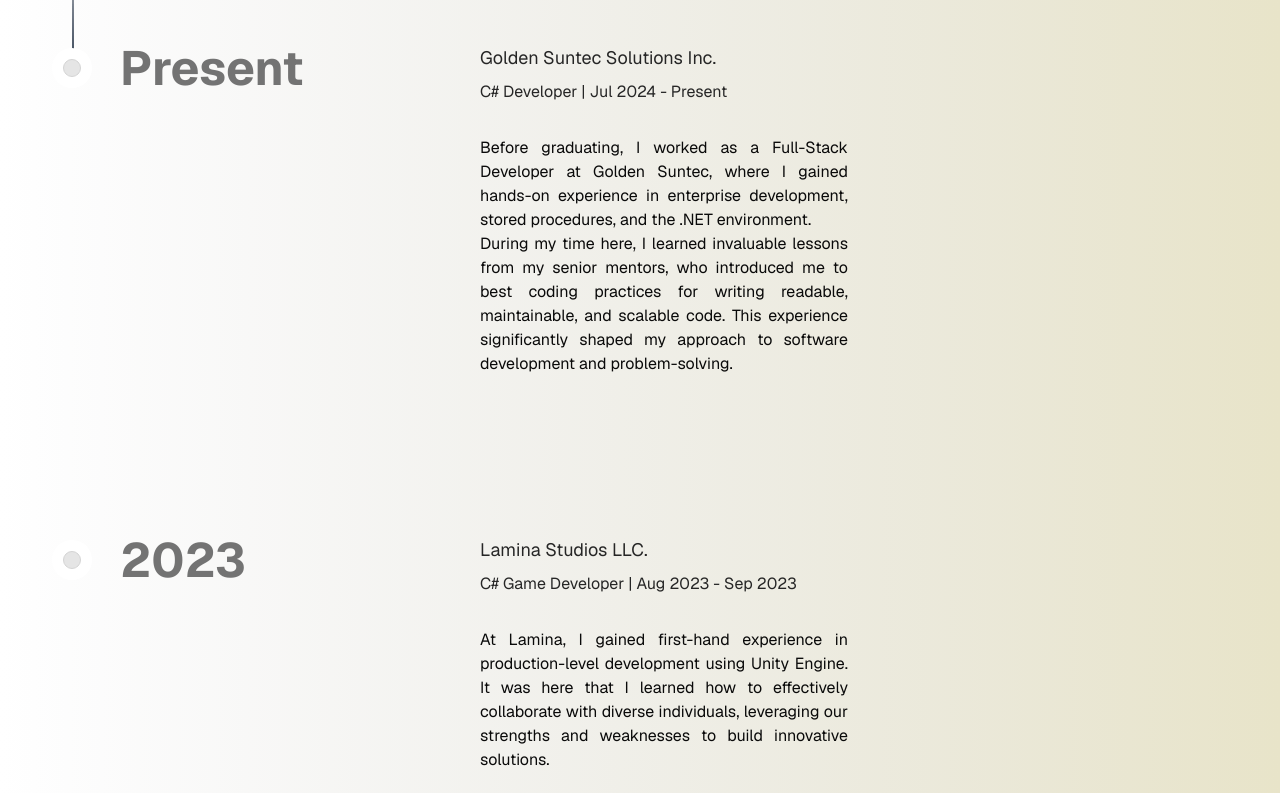
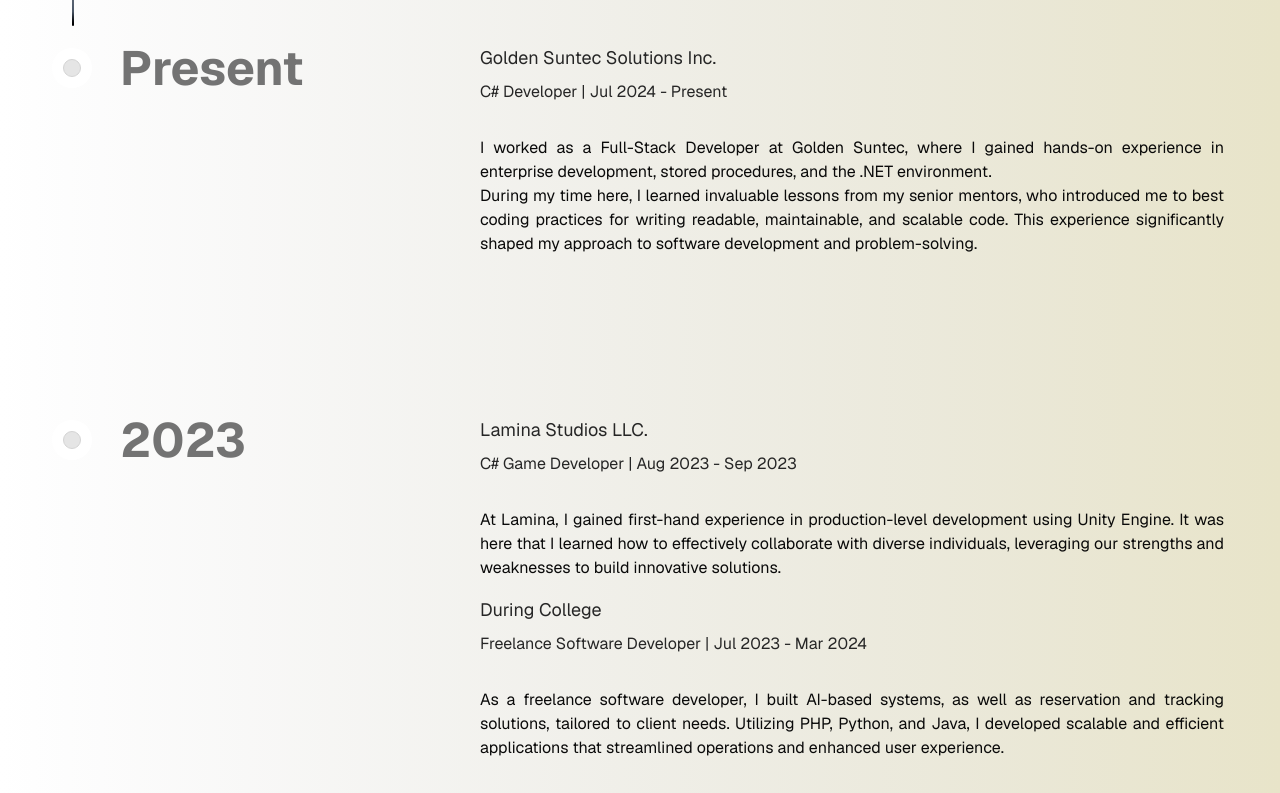
Before and after one commit to YouDontSayIt-dev/muyco_portfolio, a Next.js app: page /experience in a window 1280 px wide. Shown: the part 420-1213 px from the top of the page. Built offline with nearby package versions, Linux system fonts and the light colour scheme.

Commit message:
[FIX] styling changes on experience page

```diff
--- a/src/data/static-items.tsx
+++ b/src/data/static-items.tsx
@@ -86,8 +86,8 @@
         <p className="text-neutral-800 dark:text-neutral-200 text-md md:text-md font-normal mb-8">
           C# Developer | Jul 2024 - Present
         </p>
-        <div className="grid grid-cols-2 gap-2 text-justify">
-        Before graduating, I worked as a Full-Stack Developer at Golden Suntec, where I gained hands-on experience in enterprise development, stored procedures, and the .NET environment.
+        <div className="grid xl:grid-cols-1 lg:grid-cols-1 md:grid-cols-1 grid-cols-1 gap-2 text-justify">
+        I worked as a Full-Stack Developer at Golden Suntec, where I gained hands-on experience in enterprise development, stored procedures, and the .NET environment.
         <br/>During my time here, I learned invaluable lessons from my senior mentors, who introduced me to best coding practices for writing readable, maintainable, and scalable code. This experience significantly shaped my approach to software development and problem-solving.
         </div>
       </div>
@@ -103,7 +103,7 @@
         <p className="text-neutral-800 dark:text-neutral-200 text-md md:text-md font-normal mb-8">
           C# Game Developer | Aug 2023 - Sep 2023
         </p>
-        <div className="grid grid-cols-2 gap-2 mb-4 leading-auto text-justify">
+        <div className="grid  xl:grid-cols-1 lg:grid-cols-1 md:grid-cols-1 grid-cols-1  gap-2 mb-4 leading-auto text-justify">
             At Lamina, I gained first-hand experience in production-level development using Unity Engine. It was here that I learned how to effectively collaborate with diverse individuals, leveraging our strengths and weaknesses to build innovative solutions.
         </div>
         <p className="text-neutral-800 dark:text-neutral-200 text-md md:text-lg font-normal mb-2">
@@ -112,7 +112,7 @@
         <p className="text-neutral-800 dark:text-neutral-200 text-md md:text-md font-normal mb-8">
           Freelance Software Developer | Jul 2023 - Mar 2024
         </p>
-        <div className="grid grid-cols-2 gap-2 text-justify">
+        <div className="grid xl:grid-cols-1 lg:grid-cols-1 md:grid-cols-1 grid-cols-1  gap-2 text-justify">
             As a freelance software developer, I built AI-based systems, as well as reservation and tracking solutions, tailored to client needs.
             Utilizing PHP, Python, and Java, I developed scalable and efficient applications that streamlined operations and enhanced user experience.
         </div>
```
